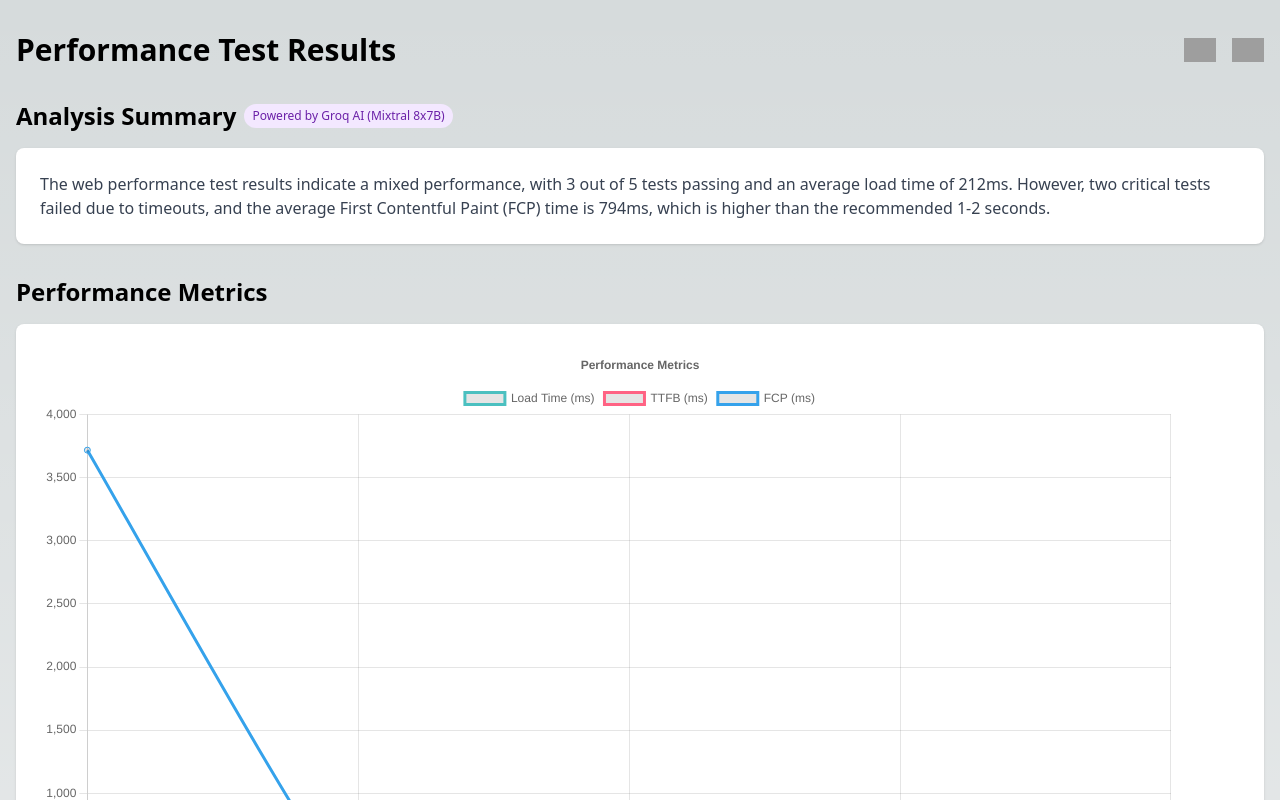
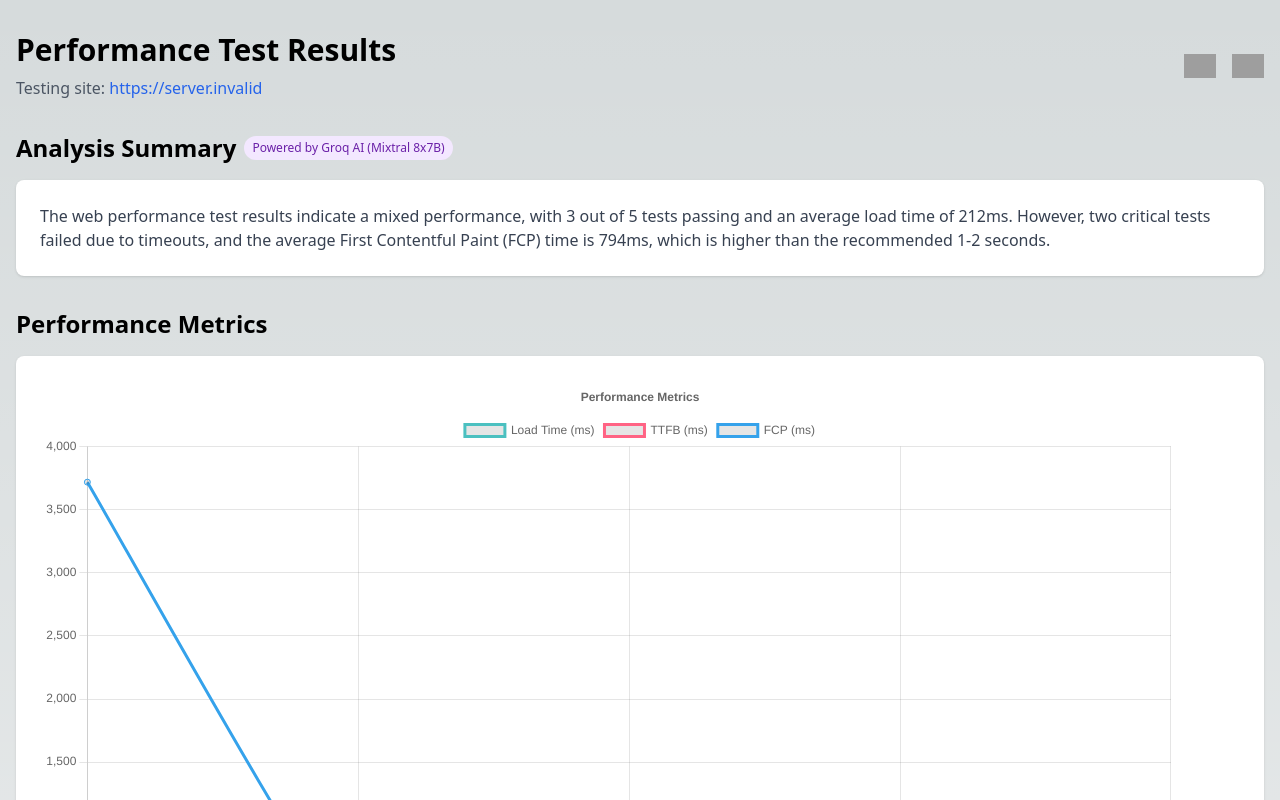
Before and after one commit to pmatheusvinhas/webformance-guardian, a Next.js app: page / in a window 1280 px wide. Shown: the top 800 px of the page. Built offline with nearby package versions, Linux system fonts and the light colour scheme; no server answers; grey boxes are pictures that could not be loaded.

Commit message:
feat: add site URL display to UI - Add site URL to TestResults component - Pass site URL from environment variables - Update page layout to show tested site

```diff
--- a/src/components/TestResults.tsx
+++ b/src/components/TestResults.tsx
@@ -45,9 +45,10 @@ interface TestData {
 
 export interface TestResultsProps {
   data?: TestData;
+  siteUrl?: string;
 }
 
-export function TestResults({ data }: TestResultsProps) {
+export function TestResults({ data, siteUrl = 'https://stably.ai' }: TestResultsProps) {
   if (!data) {
     return <div>No test results available</div>;
   }
@@ -113,7 +114,14 @@ export function TestResults({ data }: TestResultsProps) {
     <div className="container mx-auto px-4 py-8">
       {/* Header with GitHub Actions Status */}
       <div className="flex justify-between items-center mb-8">
-        <h1 className="text-3xl font-bold">Performance Test Results</h1>
+        <div>
+          <h1 className="text-3xl font-bold">Performance Test Results</h1>
+          <p className="text-gray-600 mt-2">
+            Testing site: <a href={siteUrl} target="_blank" rel="noopener noreferrer" className="text-blue-600 hover:underline">
+              {siteUrl}
+            </a>
+          </p>
+        </div>
         <div className="flex gap-4">
           <a
             href="https://github.com/pmatheusvinhas/webformance-guardian/actions/workflows/main.yml"
--- a/src/pages/index.tsx
+++ b/src/pages/index.tsx
@@ -19,9 +19,10 @@ interface TestData {
 interface HomeProps {
   data?: TestData;
   error?: string;
+  siteUrl?: string;
 }
 
-export default function Home({ data, error }: HomeProps) {
+export default function Home({ data, error, siteUrl }: HomeProps) {
   if (error) {
     return (
       <div className="min-h-screen bg-gray-100 py-6 flex flex-col justify-center sm:py-12">
@@ -40,7 +41,7 @@ export default function Home({ data, error }: HomeProps) {
     );
   }
 
-  return <TestResults data={data} />;
+  return <TestResults data={data} siteUrl={siteUrl} />;
 }
 
 export async function getStaticProps() {
@@ -62,7 +63,8 @@ export async function getStaticProps() {
         data: {
           results,
           analysis
-        }
+        },
+        siteUrl: process.env.SITE_URL || 'https://stably.ai'
       }
     };
   } catch (error) {
```
